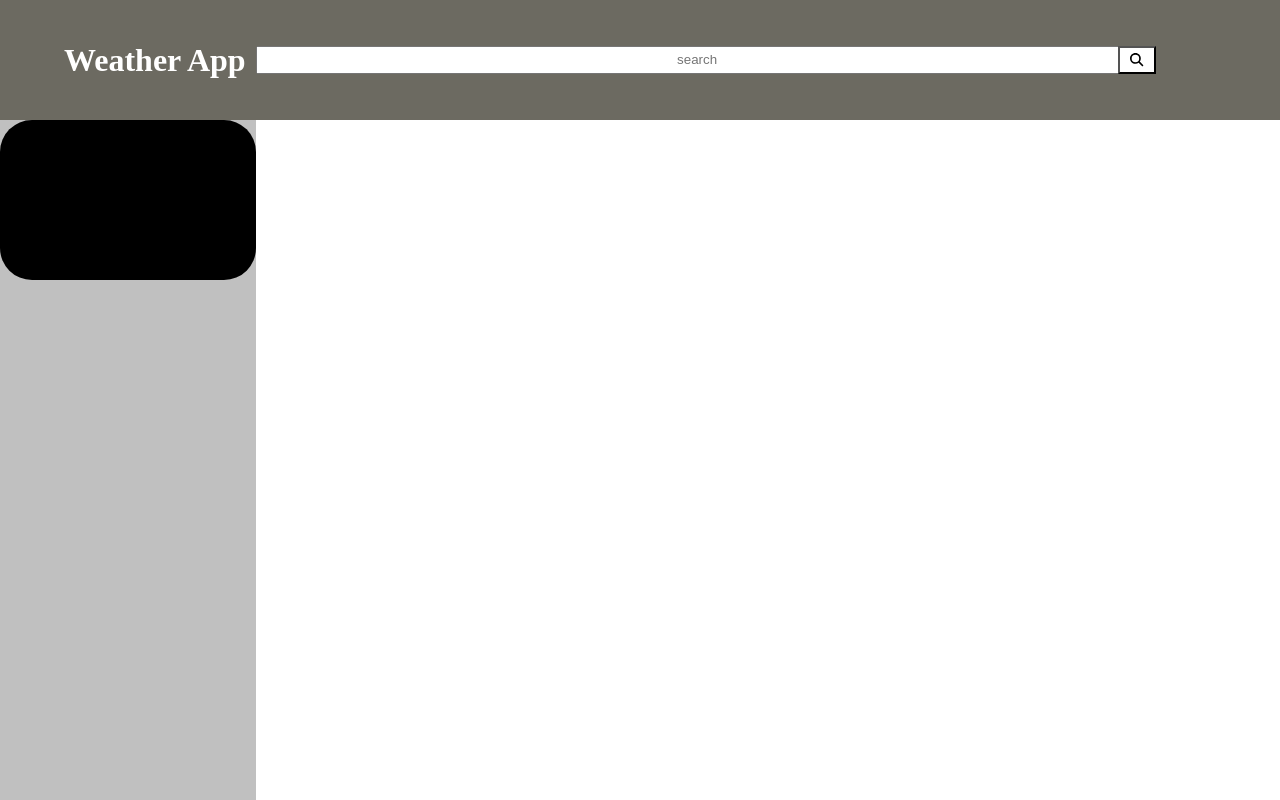
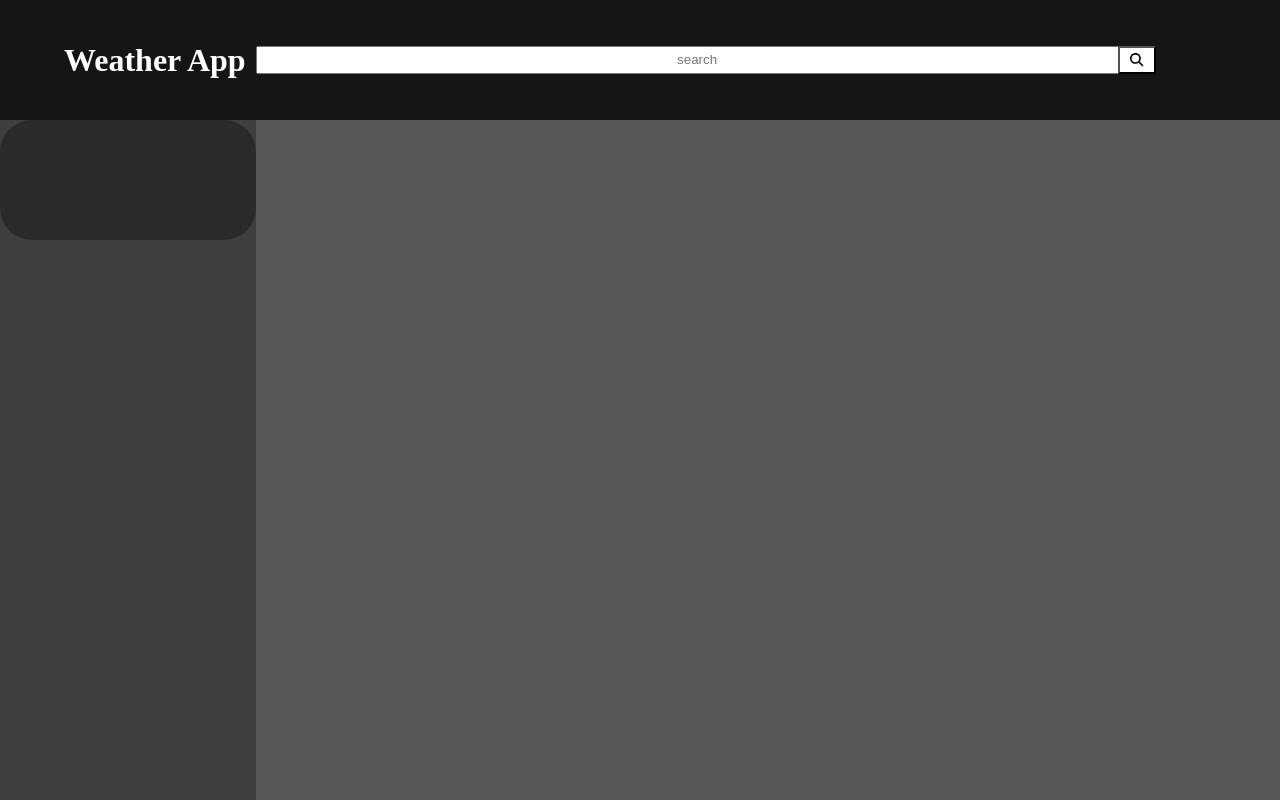
Before and after one commit to Lal017/Weather_app_V2, a React (Vite) app: page / in a window 1280 px wide. Both pictures are taken after a click on the button 1136 px from the left and 60 px from the top of the page. Shown: the top 800 px of the page. Built offline with nearby package versions, Linux system fonts and the light colour scheme.

Commit message:
updated color palette and divided code into seperate files for readability.

```diff
--- a/src/App.css
+++ b/src/App.css
@@ -1,8 +1,8 @@
 :root {
-  --gray: #6C6A61;
-  --ivory: #EDE4E3;
-  --cool-gray: #6C6A61;
-  --pewter: #C0C0C0;
+  --header: #151515;
+  --panel: #2a2a2a;
+  --side: #3f3f3f;
+  --body: #575757;
 }
 
 * {
@@ -14,12 +14,16 @@ body {
   color: white;
 }
 
+.main-container {
+  display: flex;
+}
+
 /* Header styling */
 /* ------------------------------------------- */
 header {
   position: relative;
   height: 15vh;
-  background-color: var(--gray);
+  background-color: var(--header);
 }
 .title {
   position: absolute;
@@ -56,30 +60,34 @@ button {
 }
 
 option {
-  background-color: white  ;
+  background-color: white;
 }
 
-/* Main Styling */
+/* Side Styling */
 /* ---------------------------------------- */
 
 .side-bar {
-  background-color: var(--pewter);
+  background-color: var(--side);
   width: 20vw;
   height: 85vh;
 }
 
 .side-panel {
-  background-color: black;
+  background-color: var(--panel);
   width: 20vw;
-  height: 20vh;
+  height: 15vh;
   display: flex;
   justify-content: center;
   align-items: center;
   border-radius: 2rem;
 }
 
+/* Body Styling */
+/* ------------------------------------- */
+
 .main-section {
-  background-color: var(--cool-gray);
-  width: 20vw;
-  height: 20vh;
+  position: relative;
+  background-color: var(--body);
+  width: 80vw;
+  height: 85vh;
 }
--- a/src/App.jsx
+++ b/src/App.jsx
@@ -1,62 +1,8 @@
 import './App.css';
-import { faMagnifyingGlass } from '@fortawesome/free-solid-svg-icons';
-import { FontAwesomeIcon } from '@fortawesome/react-fontawesome';
+import Header from './header.jsx';
+import Side from './side.jsx';
+import Body from './body.jsx';
 import React, { useState } from 'react';
-import FileRead from './FileRead';
-
-// Header component
-// --------------------------------------------------------------------
-const Header = ({side_arr, set_arr}) =>
-{
-  const [city_val, set_val] = useState('');
-
-  // Get value from input
-  const get_value = (val) =>
-  {
-    set_val(val.target.value);
-  }
-
-  // Add city to side array
-  const add_city = () =>
-  {
-    if(!side_arr.includes(city_val))                          // if city is not already in array
-      set_arr((prev_city) => [...prev_city, city_val]);       // update array with new array with added value
-  }
-
-  return (
-    <>
-      <header>
-          <div class = 'title'>
-            <h1>Weather App</h1>
-          </div>
-          <div class = 'search-bar'>
-            <input type = "text" placeholder='search' onChange={get_value} list='search-bar'></input>
-            <datalist id='search-bar'>
-              {FileRead().map((city, index) => (<option value={city} key={index}/>))}
-            </datalist>
-            <div class = "magnifying-glass">
-              <button onClick={add_city}><FontAwesomeIcon icon={faMagnifyingGlass}/></button>
-            </div>
-          </div>
-      </header>
-    </>
-  );
-}
-
-// Main Component
-// ----------------------------------------------------------------------
-const Main = ({side_arr}) =>
-{
-  return (
-    <>
-    <div class = "side-bar">
-      {side_arr.map((item, index) => ( <h2 key = {index} class = "side-panel">{item}</h2> ))}
-    </div>
-    <div class = "main-section">
-    </div>
-    </>
-  )
-}
 
 // returns all components above to display in the application
 // ----------------------------------------------------------------------
@@ -66,9 +12,12 @@ function App() {
   return (
     <>
     <Header side_arr = {side_arr} set_arr = {set_arr}/>
-    <Main side_arr = {side_arr}/>
+    <div className="main-container">
+      <Side side_arr = {side_arr}/>
+      <Body side_arr = {side_arr}/>
+    </div>
     </>
   )
 }
 
-export default App
+export default App;
--- /dev/null
+++ b/src/body.jsx
@@ -0,0 +1,12 @@
+const Body = ({side_arr}) =>
+{
+    return(
+        <>
+            <div className="main-section">
+
+            </div>
+        </>
+    );
+}
+
+export default Body;
--- /dev/null
+++ b/src/header.jsx
@@ -0,0 +1,45 @@
+import FileRead from './FileRead';
+import { faMagnifyingGlass } from '@fortawesome/free-solid-svg-icons';
+import { FontAwesomeIcon } from '@fortawesome/react-fontawesome';
+import React, { useState } from 'react';
+
+// Header component
+// --------------------------------------------------------------------
+const Header = ({side_arr, set_arr}) =>
+{
+    const [city_val, set_val] = useState('');
+
+    // Get value from input
+    const get_value = (val) =>
+    {
+    set_val(val.target.value);
+    }
+
+    // Add city to side array
+    const add_city = () =>
+    {
+    if(!side_arr.includes(city_val))                          // if city is not already in array
+        set_arr((prev_city) => [...prev_city, city_val]);       // update array with new array with added value
+    }
+
+    return (
+    <>
+        <header>
+            <div className = 'title'>
+            <h1>Weather App</h1>
+            </div>
+            <div className = 'search-bar'>
+            <input type = "text" placeholder='search' onChange={get_value} list='search-bar'></input>
+            <datalist id='search-bar'>
+                {FileRead().map((city, index) => (<option value={city} key={index}/>))}
+            </datalist>
+            <div className = "magnifying-glass">
+                <button onClick={add_city}><FontAwesomeIcon icon={faMagnifyingGlass}/></button>
+            </div>
+            </div>
+        </header>
+    </>
+    );
+}
+
+export default Header;
--- /dev/null
+++ b/src/side.jsx
@@ -0,0 +1,14 @@
+// Side Component
+// ----------------------------------------------------------------------
+const Side = ({side_arr}) =>
+{
+    return (
+    <>
+    <div className = "side-bar">
+        {side_arr.map((item, index) => ( <h2 key = {index} className = "side-panel">{item}</h2> ))}
+    </div>
+    </>
+    )
+}
+
+export default Side;
```
